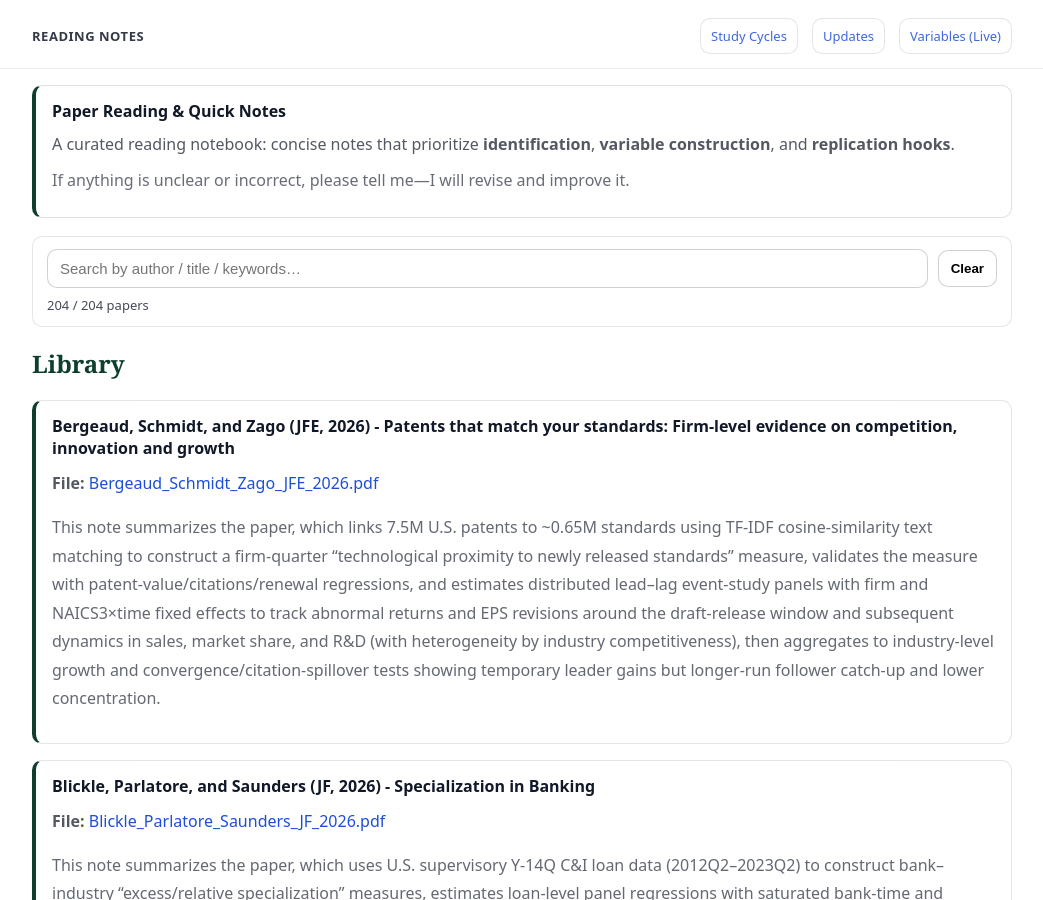
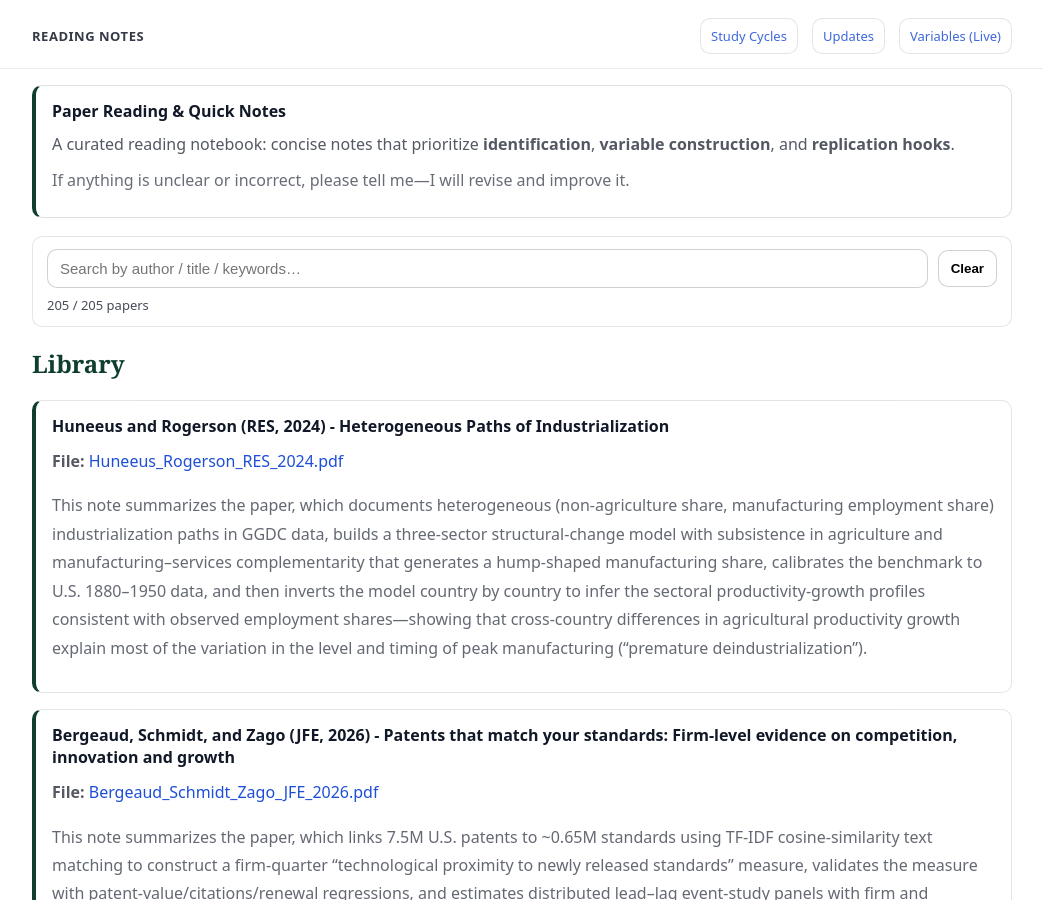
Before and after one commit to yaxinzn/study-archive, a Jekyll site: the page built from reading/index.md, in a window 1280 px wide and 900 px high. Shown: the whole window, without its empty margins (118-1161 px from the left). Built offline with Jekyll 4.4.1, drawn with Linux system fonts in a browser that asks for light colours.

Commit message:
Reading: add/update Huneeus_Rogerson_RES_2024.pdf

```diff
--- a/_data/reading.yml
+++ b/_data/reading.yml
@@ -1,3 +1,7 @@
+- title: "Huneeus and Rogerson (RES, 2024) - Heterogeneous Paths of Industrialization"
+  file: "Huneeus_Rogerson_RES_2024.pdf"
+  desc: "This note summarizes the paper, which documents heterogeneous (non-agriculture share, manufacturing employment share) industrialization paths in GGDC data, builds a three-sector structural-change model with subsistence in agriculture and manufacturing–services complementarity that generates a hump-shaped manufacturing share, calibrates the benchmark to U.S. 1880–1950 data, and then inverts the model country by country to infer the sectoral productivity-growth profiles consistent with observed employment shares—showing that cross-country differences in agricultural productivity growth explain most of the variation in the level and timing of peak manufacturing (“premature deindustrialization”)."
+
 - title: "Bergeaud, Schmidt, and Zago (JFE, 2026) - Patents that match your standards: Firm-level evidence on competition, innovation and growth"
   file: "Bergeaud_Schmidt_Zago_JFE_2026.pdf"
   desc: "This note summarizes the paper, which links 7.5M U.S. patents to ~0.65M standards using TF-IDF cosine-similarity text matching to construct a firm-quarter “technological proximity to newly released standards” measure, validates the measure with patent-value/citations/renewal regressions, and estimates distributed lead–lag event-study panels with firm and NAICS3×time fixed effects to track abnormal returns and EPS revisions around the draft-release window and subsequent dynamics in sales, market share, and R&D (with heterogeneity by industry competitiveness), then aggregates to industry-level growth and convergence/citation-spillover tests showing temporary leader gains but longer-run follower catch-up and lower concentration."
```
Also changed, not shown: 1 other file.
